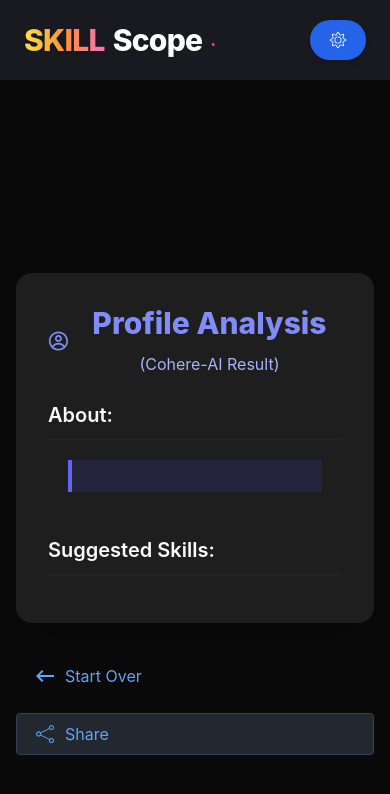
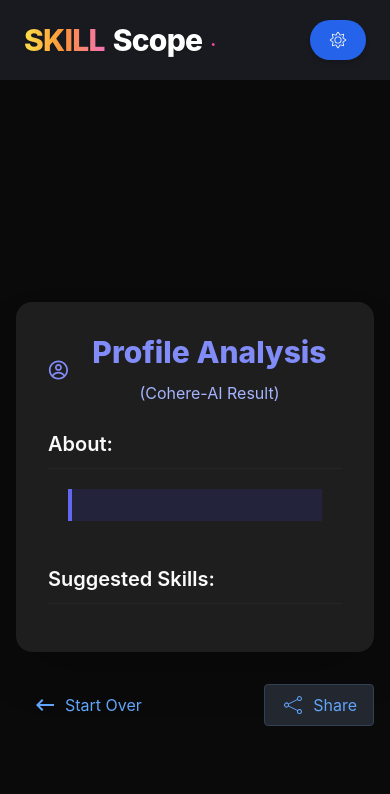
Before and after one commit to lcdamy/Smart-Skill-Profiler-Challenge, a Next.js app: page /result-test in a window 390 px wide. Shown: the top 794 px of the page. Built offline with nearby package versions, Linux system fonts and the light colour scheme.

Commit message:
fix: correct layout class in FooterNav component and simplify conditional rendering

```diff
--- a/src/components/FooterNav.tsx
+++ b/src/components/FooterNav.tsx
@@ -8,7 +8,7 @@
     const footerLocation = useFooterStore((state) => state.location || 'take-test');
 
     return (
-        <div className="flex flex-col justify-between sm:flex-row gap-4 mt-8 w-full max-w-lg mx-auto mb-2">
+        <div className="flex flex-row justify-between gap-4 mt-8 w-full max-w-lg mx-auto mb-2">
             <button
                 type="button"
                 onClick={() => router.back()}
@@ -20,7 +20,7 @@
                     {footerLocation === 'result-test' ? 'Start Over' : 'Back'}
                 </span>
             </button>
-            {footerLocation === 'result-test' as typeof footerLocation && (
+            {footerLocation === 'result-test' && (
                 <button
                     type="button"
                     className="flex items-center rounded-lg gap-2 button-secondary"
```
